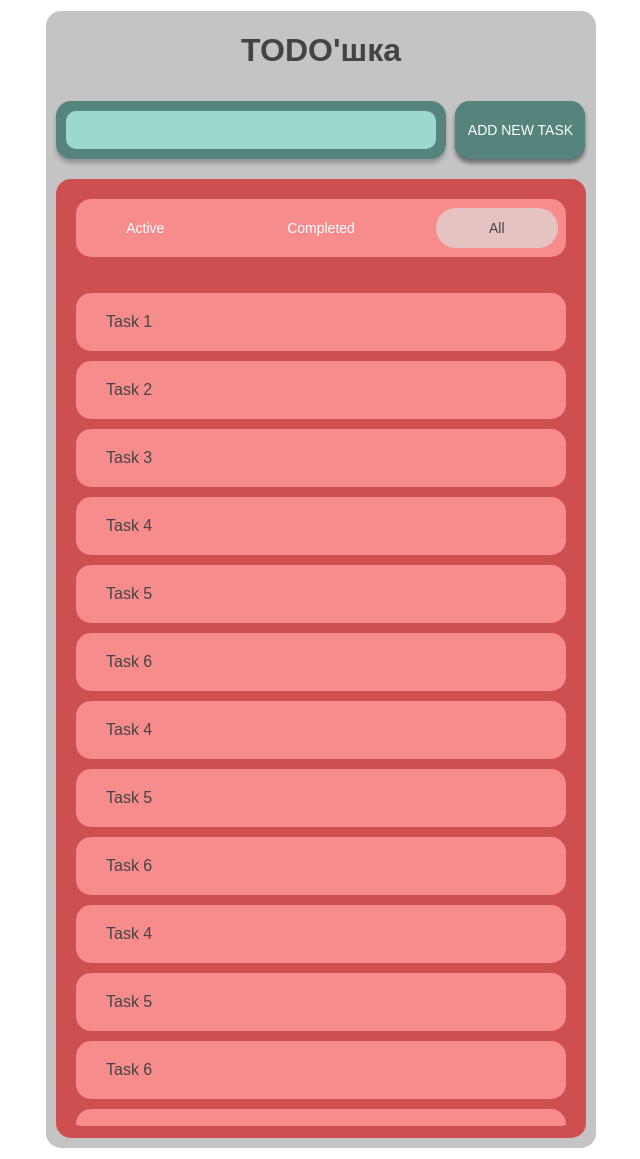
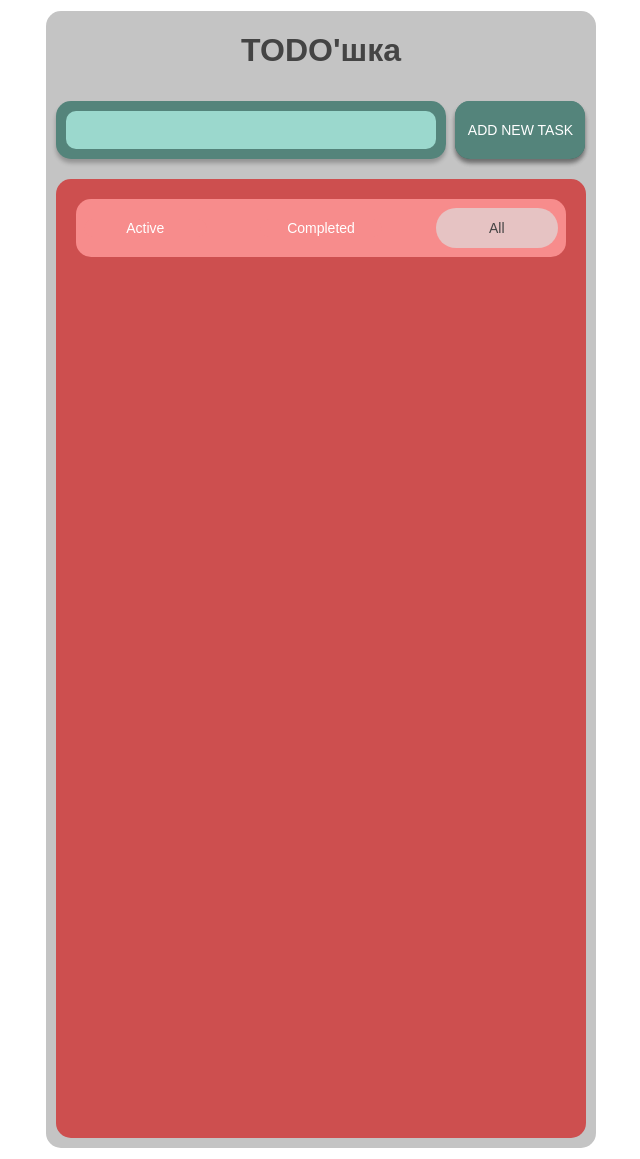
Before and after one commit to DeuSsd/todo-application, a Django app: page / in a window 1280 px wide. Shown: the whole page, without its empty margins (319-959 px from the left). Run offline with Django 4.2, Linux system fonts and the light colour scheme; data that the repository does not hold is empty.

Commit message:
Add GET and POST queries, show tasks in html

```diff
--- a/todo_service/todo/templates/todo/todo.html
+++ b/todo_service/todo/templates/todo/todo.html
@@ -1,4 +1,4 @@
-{% load static %}
+<!-- {% load static %} -->
 <!DOCTYPE html>
 
 <html lang="en">
@@ -7,6 +7,7 @@
     <meta name="viewport" content="width=device-width, initial-scale=1.0">
     <!-- <link rel = "stylesheet" type = "text/css" href = "css/styles.css"> -->
     <link type="text/css" href="{% static 'todo/css/styles.css' %}" rel="stylesheet" />
+    <!-- <link type="text/css" href='../../static/todo/css/styles.css' rel="stylesheet" /> -->
 
     <title>Document</title>
 </head>
@@ -17,10 +18,10 @@
             <h1 class="todo__title">TODO'шка</h1></div>
         <div class="new_task">
             <div  class="todo__newtask" >
-              <input  class="todo__textfield_newtask"  type="text">
+              <input  class="todo__textfield_newtask" id="#newtask_title" type="text">
             </div>
             <div class="todo__button_newtask" >
-                <button >ADD NEW TASK</button>
+                <button onclick="addTask()">ADD NEW TASK</button>
             </div>
         </div>
     </div>
@@ -41,28 +42,18 @@
                 <p class="filter.right selected">All</p> -->
             </div>
             <div class="todo__tasks_list">
-                <ul>
-                       <li>Task 1</li>
-                       <li>Task 2</li>
-                       <li>Task 3</li>
-                       <li>Task 4</li>
-                       <li>Task 5</li>
-                       <li>Task 6</li>
-                       <li>Task 4</li>
-                       <li>Task 5</li>
-                       <li>Task 6</li>
-                       <li>Task 4</li>
-                       <li>Task 5</li>
-                       <li>Task 6</li>
-                       <li>Task 4</li>
-                       <li>Task 5</li>
-                       <li>Task 6</li>
+                <ul id="tasks_list">
+                    <!-- <div>
+                        <li>Task 1</li>
+                    </div> -->
+
                 </ul>
             </div>
         </div>
 
     </div>
 </div>
-<script src="js/base.js"></script>
+<script src="{% static 'todo/js/base.js' %}" asp-append-version="true"></script>
+<script type="text/javascript"> getGroups();</script>
 </body>
 </html>
--- a/todo_service/todo_service/urls.py
+++ b/todo_service/todo_service/urls.py
@@ -25,6 +25,6 @@ from todo.views import TodoAPIView
 
 urlpatterns = [
     path('admin/', admin.site.urls),
-    path('api/v1/todolist', TodoAPIView.as_view()),
+    path('api/v1/todo', TodoAPIView.as_view()),
     path('',   include('todo.urls')),
 ]
```
Also changed, not shown: todo_service/todo/static/todo/js/base.js (+54 -3 lines).
